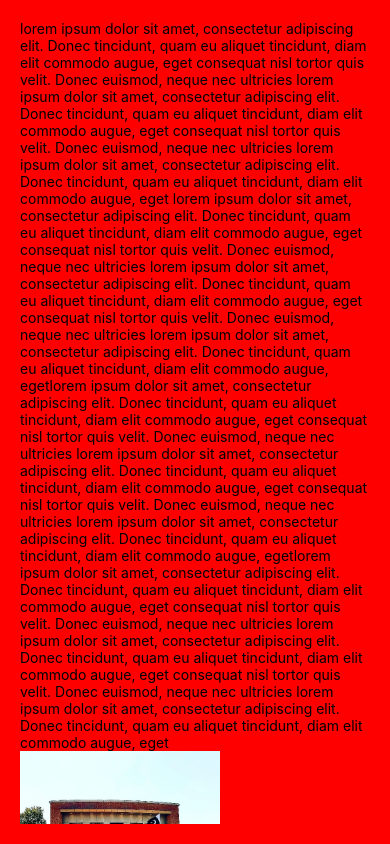
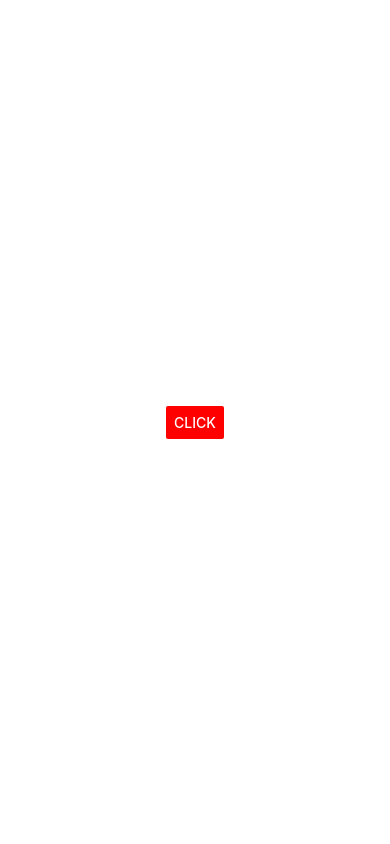
Before and after one commit to m-qasim-ali/react-native-learning, a React Native app: screen / in a window 390 px wide. Built offline with nearby package versions, Linux system fonts and the light colour scheme.

Commit message:
core component--button

```diff
--- a/App.js
+++ b/App.js
@@ -1,5 +1,6 @@
 import { StatusBar } from "expo-status-bar";
 import {
+  Button,
   Image,
   ImageBackground,
   ScrollView,
@@ -12,74 +13,11 @@ const uniImage = require("./assets/uni.jpg");
 export default function App() {
   return (
     <View style={styles.container}>
-      <ScrollView>
-        <Text>
-          lorem ipsum dolor sit amet, consectetur adipiscing elit. Donec
-          tincidunt, quam eu aliquet tincidunt, diam elit commodo augue, eget
-          consequat nisl tortor quis velit. Donec euismod, neque nec ultricies
-          lorem ipsum dolor sit amet, consectetur adipiscing elit. Donec
-          tincidunt, quam eu aliquet tincidunt, diam elit commodo augue, eget
-          consequat nisl tortor quis velit. Donec euismod, neque nec ultricies
-          lorem ipsum dolor sit amet, consectetur adipiscing elit. Donec
-          tincidunt, quam eu aliquet tincidunt, diam elit commodo augue, eget
-          lorem ipsum dolor sit amet, consectetur adipiscing elit. Donec
-          tincidunt, quam eu aliquet tincidunt, diam elit commodo augue, eget
-          consequat nisl tortor quis velit. Donec euismod, neque nec ultricies
-          lorem ipsum dolor sit amet, consectetur adipiscing elit. Donec
-          tincidunt, quam eu aliquet tincidunt, diam elit commodo augue, eget
-          consequat nisl tortor quis velit. Donec euismod, neque nec ultricies
-          lorem ipsum dolor sit amet, consectetur adipiscing elit. Donec
-          tincidunt, quam eu aliquet tincidunt, diam elit commodo augue,
-          egetlorem ipsum dolor sit amet, consectetur adipiscing elit. Donec
-          tincidunt, quam eu aliquet tincidunt, diam elit commodo augue, eget
-          consequat nisl tortor quis velit. Donec euismod, neque nec ultricies
-          lorem ipsum dolor sit amet, consectetur adipiscing elit. Donec
-          tincidunt, quam eu aliquet tincidunt, diam elit commodo augue, eget
-          consequat nisl tortor quis velit. Donec euismod, neque nec ultricies
-          lorem ipsum dolor sit amet, consectetur adipiscing elit. Donec
-          tincidunt, quam eu aliquet tincidunt, diam elit commodo augue,
-          egetlorem ipsum dolor sit amet, consectetur adipiscing elit. Donec
-          tincidunt, quam eu aliquet tincidunt, diam elit commodo augue, eget
-          consequat nisl tortor quis velit. Donec euismod, neque nec ultricies
-          lorem ipsum dolor sit amet, consectetur adipiscing elit. Donec
-          tincidunt, quam eu aliquet tincidunt, diam elit commodo augue, eget
-          consequat nisl tortor quis velit. Donec euismod, neque nec ultricies
-          lorem ipsum dolor sit amet, consectetur adipiscing elit. Donec
-          tincidunt, quam eu aliquet tincidunt, diam elit commodo augue, eget
-        </Text>
-        <Image style={{ width: 200, height: 200 }} source={uniImage} />
-        <ImageBackground
-          style={{ width: 200, height: 200 }}
-          source={require("./assets/uni.jpg")}
-        >
-          <Text>
-            lorem ipsum dolor sit amet, consectetur adipiscing elit. Donec
-            tincidunt, quam eu aliquet tincidunt, diam elit commodo augue, eget
-            consequat nisl tortor quis velit. Donec euismod, neque nec ultricies
-            lorem ipsum dolor sit amet, consectetur adipiscing elit. Donec
-            tincidunt, quam eu aliquet tincidunt, diam elit commodo augue, eget
-            consequat nisl tortor quis velit. Donec euismod, neque nec ultricies
-            lorem ipsum dolor sit amet, consectetur adipiscing elit. Donec
-            tincidunt, quam eu aliquet tincidunt, diam elit commodo augue, eget
-            lorem ipsum dolor sit amet, consectetur adipiscing elit. Donec
-            tincidunt, quam eu aliquet tincidunt, diam elit commodo augue, eget
-            consequat nisl tortor quis velit. Donec euismod, neque nec ultricies
-            lorem ipsum dolor sit amet, consectetur adipiscing elit. Donec
-            tincidunt, quam eu aliquet tincidunt, diam elit commodo augue, eget
-            consequat nisl tortor quis velit. Donec euismod, neque nec ultricies
-            lorem ipsum dolor sit amet, consectetur adipiscing elit. Donec
-            tincidunt, quam eu aliquet tincidunt, diam elit commodo augue, eget
-            lorem ipsum dolor sit amet, consectetur adipiscing elit. Donec
-            tincidunt, quam eu aliquet tincidunt, diam elit commodo augue, eget
-            consequat nisl tortor quis velit. Donec euismod, neque nec ultricies
-            lorem ipsum dolor sit amet, consectetur adipiscing elit. Donec
-            tincidunt, quam eu aliquet tincidunt, diam elit commodo augue, eget
-            consequat nisl tortor quis velit. Donec euismod, neque nec ultricies
-            lorem ipsum dolor sit amet, consectetur adipiscing elit. Donec
-            tincidunt, quam eu aliquet tincidunt, diam elit commodo augue, eget
-          </Text>
-        </ImageBackground>
-      </ScrollView>
+      <Button
+        title="click"
+        color="red"
+        onPress={() => console.log("Button pressed")}
+      />
     </View>
   );
 }
@@ -87,7 +25,6 @@ export default function App() {
 const styles = StyleSheet.create({
   container: {
     flex: 1,
-    backgroundColor: "red",
     alignItems: "center",
     justifyContent: "center",
     padding: 20,
```
